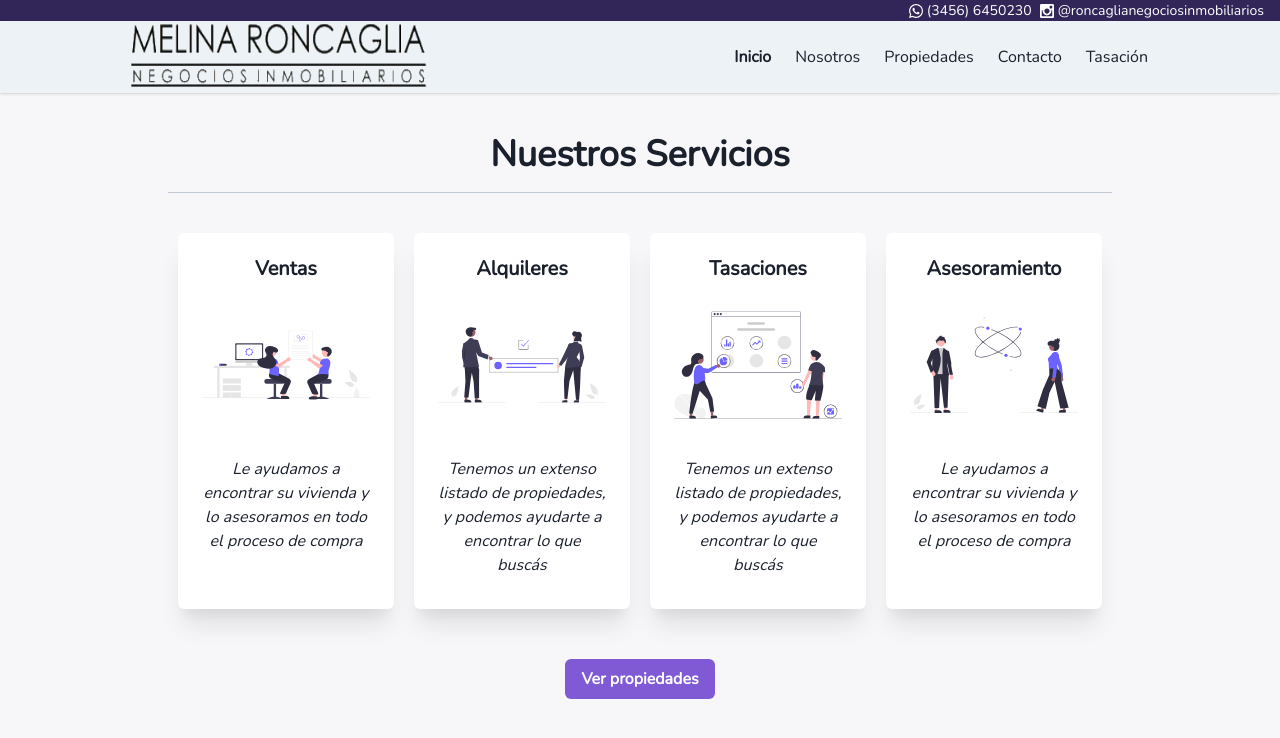
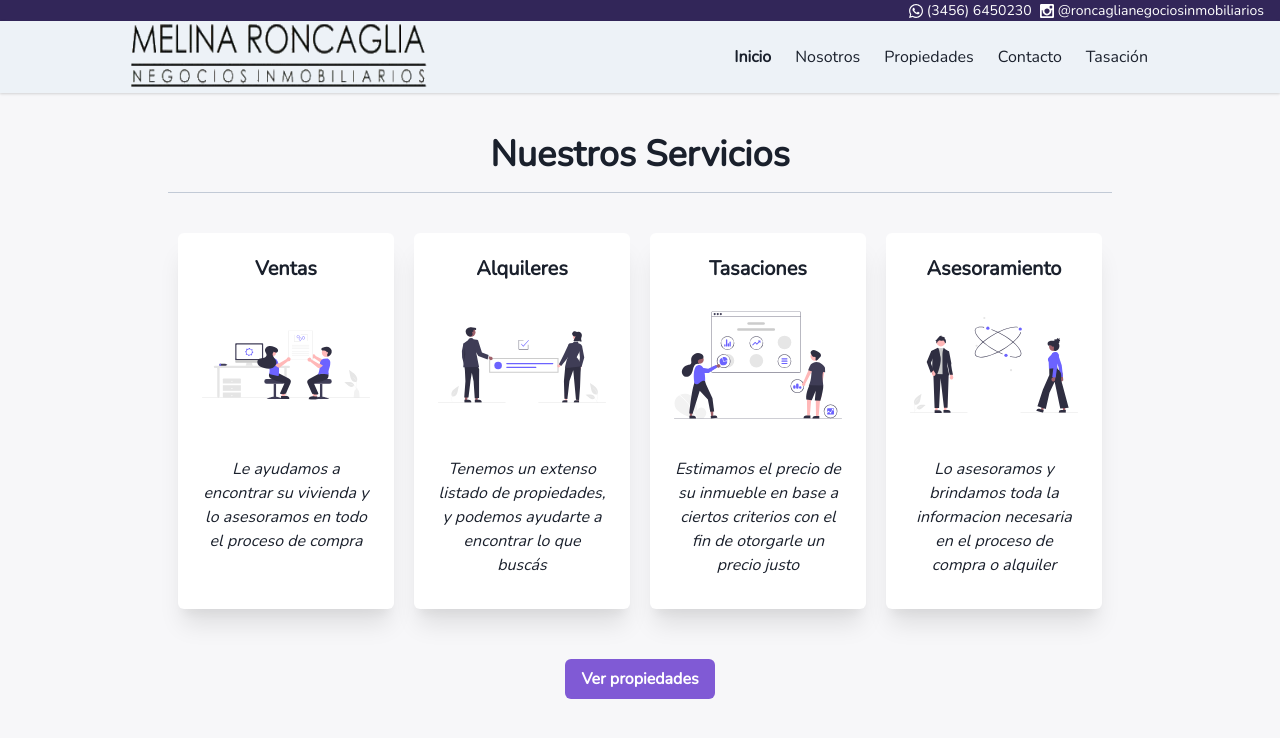
Before and after one commit to rodrigoodz/proyecto_inmobiliaria_nextjs, a Next.js app: page / in a window 1280 px wide. Shown: the top 738 px of the page. Built offline with nearby package versions, Linux system fonts and the light colour scheme.

Commit message:
cambiado texto de index.js

```diff
--- a/pages/index.js
+++ b/pages/index.js
@@ -53,13 +53,14 @@ export default function Home() {
             title="Tasaciones"
             image="assessment_illus"
             localImg
-            description="Tenemos un extenso listado de propiedades, y podemos ayudarte a encontrar lo que buscás"
+            description="Estimamos el precio de su inmueble en base a ciertos criterios con el fin de otorgarle un precio justo"
+            // description="Conozca el valor de su inmueble al instante teniendo en cuenta todos los criterios para la valoracion de un inmueble"
           />
           <Card
             title="Asesoramiento"
             image="advice_illus"
             localImg
-            description="Le ayudamos a encontrar su vivienda y lo asesoramos en todo el proceso de compra"
+            description="Lo asesoramos y brindamos toda la informacion necesaria en el proceso de compra o alquiler"
           />
         </SimpleGrid>
         <Button
```
